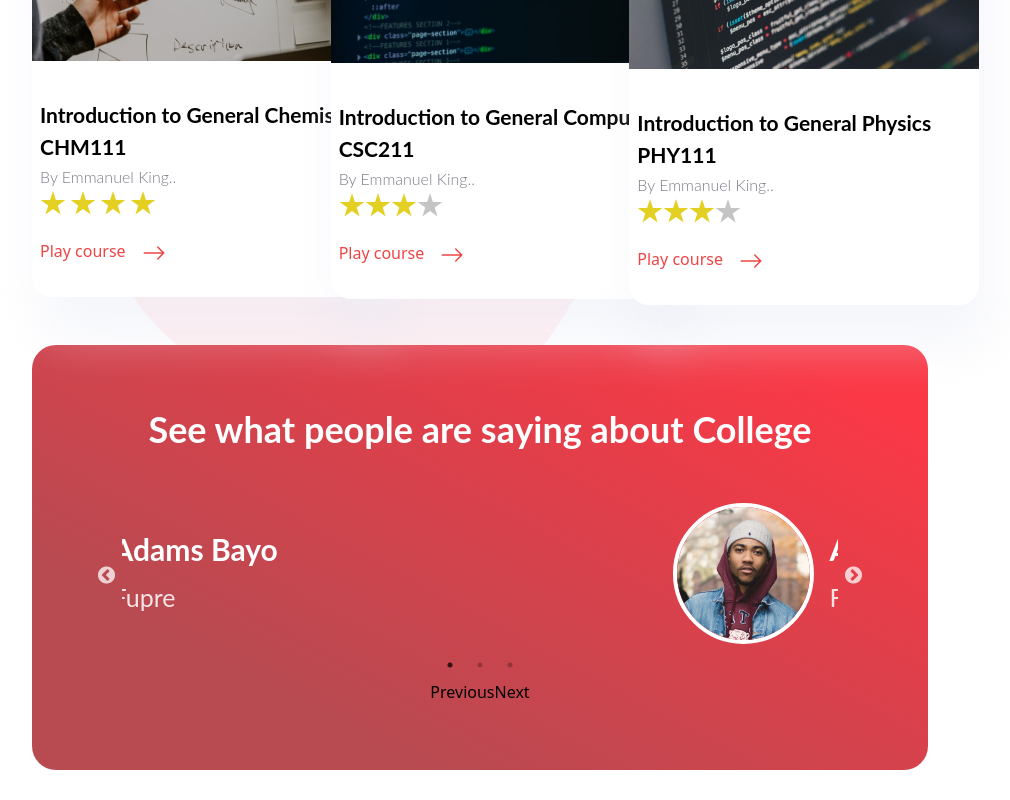
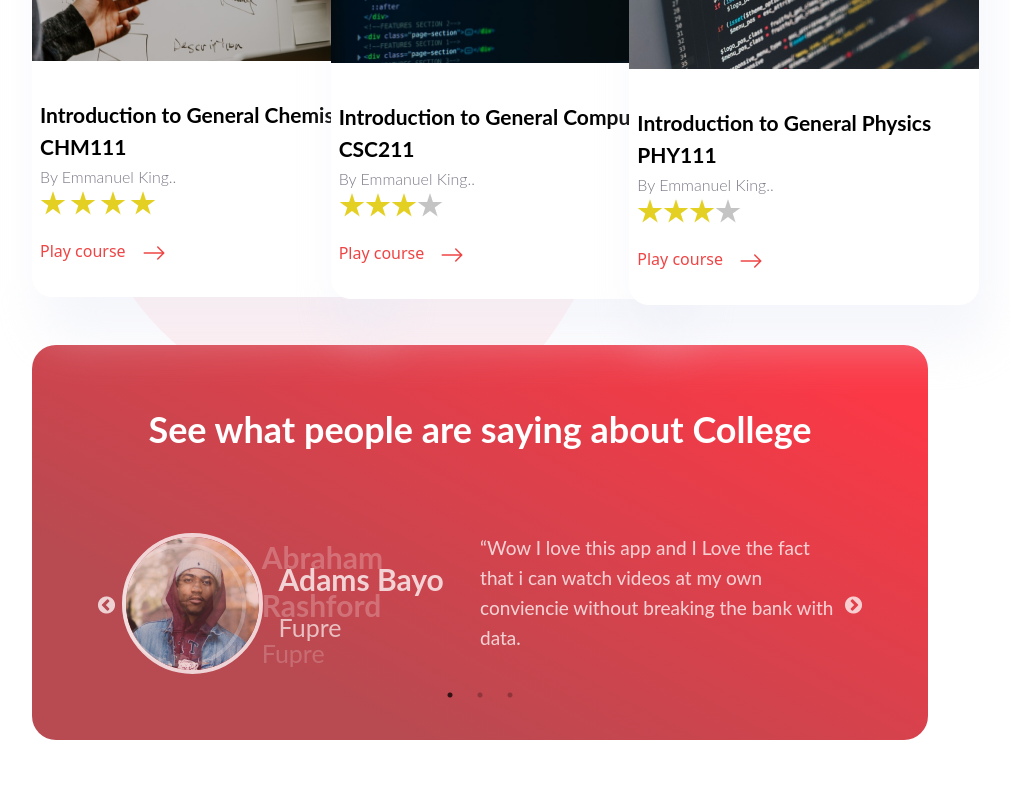
Before and after one commit to Ayomikuolatunji/college-next-page, a Next.js app: page / in a window 1280 px wide. Shown: the part 4042-4842 px from the top of the page, without its empty margins (160-1170 px from the left). After the commit the page ends 4812 px from the top, so only its background shows below. Built offline with nearby package versions, Linux system fonts and the light colour scheme.

Commit message:
testimonial page

```diff
--- a/components/testimonial/Testimonial.js
+++ b/components/testimonial/Testimonial.js
@@ -6,13 +6,14 @@ import styled from "styled-components"
 
 const TesTimonialstyle=styled.div`
     width: 70%;
-    height: 425px;
+    height: auto;
     margin:30px  auto;
     background: linear-gradient(208.18deg, #FB3846 9.05%, #B84A51 76.74%);
     border-radius: 24px;
 
     @media (max-width:640px){
         width: 94%;
+        margin-top: 100px;
     }
 
 `
@@ -68,11 +69,21 @@ const Left=styled.div`
 `
 
 const Right=styled.div`
-
+   h1{
+    font-family: 'Lato';
+    font-style: normal;
+    font-weight: 400;
+    font-size: 19px;
+    line-height: 30px;
+    /* or 158% */
+    color: rgba(255, 255, 255, 0.9);
+    mix-blend-mode: normal;
+   }
 `
 
 const SliderStyle=styled.div`
   width: 80%;
+  padding: 30px 0 60px 0;
   margin:30px auto;
 `
 const data=[
@@ -98,15 +109,8 @@ const data=[
 export default class Testimonial extends Component {
   constructor(props) {
     super(props);
-    this.next = this.next.bind(this);
-    this.previous = this.previous.bind(this);
   }
-  next() {
-    this.slider.slickNext();
-  }
-  previous() {
-    this.slider.slickPrev();
-  }
+
   render() {
     const settings = {
       dots: true,
@@ -117,6 +121,7 @@ export default class Testimonial extends Component {
       autoplay: true,
       speed: 2000,
       autoplaySpeed: 2000,
+      fade:true
     };
     return (
       <TesTimonialstyle>
@@ -125,10 +130,10 @@ export default class Testimonial extends Component {
           </Title>
           <SliderStyle>
                 <Slider ref={c => (this.slider = c)} {...settings}>
-                {data?.map(each=>{
-                    return <Box>
+                {data?.map((each,i)=>{
+                    return <Box key={i}>
                         <Grid container columns={12}>
-                                <Grid md={12} xs={12}>
+                                <Grid md={6} xs={12}>
                                     <Left>
                                             <div className="img">
                                                 <img
@@ -143,9 +148,11 @@ export default class Testimonial extends Component {
                                             </div>
                                     </Left>
                                 </Grid>
-                                <Grid md={12} xs={12}>
+                                <Grid md={6} xs={12}>
                                     <Right>
-
+                                        <h1>
+                                            {each.testimony}
+                                        </h1>
                                     </Right>
                                 </Grid>
                         </Grid>
@@ -153,14 +160,6 @@ export default class Testimonial extends Component {
                 })}
                 </Slider>
           </SliderStyle>
-        <div style={{ textAlign: "center" }}>
-          <button className="button" onClick={this.previous}>
-            Previous
-          </button>
-          <button className="button" onClick={this.next}>
-            Next
-          </button>
-        </div>
       </TesTimonialstyle>
     );
   }
```
